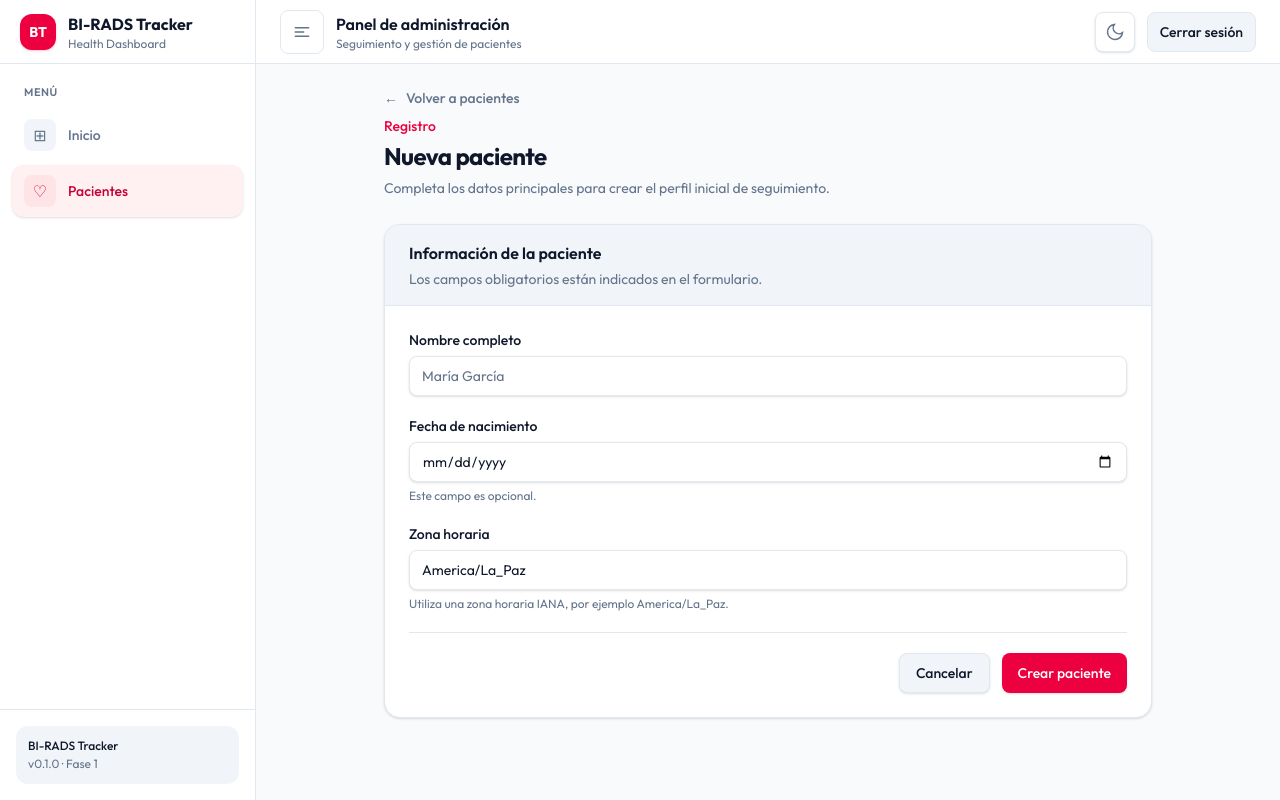
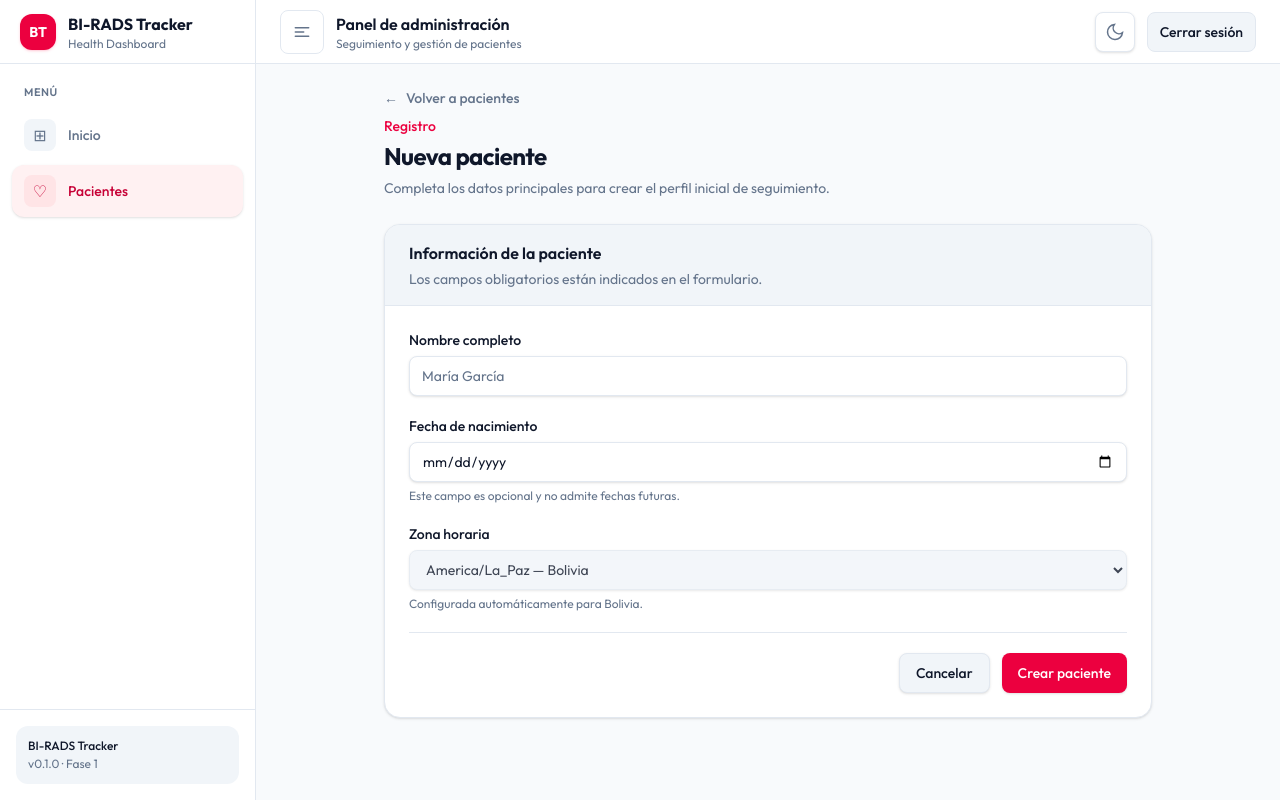
Before and after one commit to jeulate/breast-health-tracker, a Next.js app: page /dashboard/patients/new in a window 1280 px wide. Built offline with nearby package versions, Linux system fonts and the light colour scheme; no server answers.

Commit message:
feat: improve patient form validation

```diff
--- a/src/app/api/patients/[id]/route.ts
+++ b/src/app/api/patients/[id]/route.ts
@@ -10,12 +10,14 @@ export async function GET(_request: Request, { params }: Params) {
   try {
     const { id } = await params;
     const patient = await PatientService.getById(id);
+
     if (!patient) {
-      return toJsonResponse(fail("NOT_FOUND", "Patient not found"), 404);
+      return toJsonResponse(fail("NOT_FOUND", "No se encontró la paciente."), 404);
     }
+
     return toJsonResponse(ok(patient));
   } catch {
-    return toJsonResponse(fail("INTERNAL_ERROR", "Failed to fetch patient"), 500);
+    return toJsonResponse(fail("INTERNAL_ERROR", "No fue posible consultar la paciente."), 500);
   }
 }
 
@@ -24,15 +26,22 @@ export async function PUT(request: Request, { params }: Params) {
     const { id } = await params;
     const body = await request.json();
     const result = updatePatientSchema.safeParse(body);
+
     if (!result.success) {
-      return toJsonResponse(fail("VALIDATION_ERROR", "Invalid input", result.error.issues), 400);
+      return toJsonResponse(
+        fail("VALIDATION_ERROR", "Revisa los campos indicados.", result.error.issues),
+        400,
+      );
     }
+
     const patient = await PatientService.update(id, result.data);
+
     if (!patient) {
-      return toJsonResponse(fail("NOT_FOUND", "Patient not found"), 404);
+      return toJsonResponse(fail("NOT_FOUND", "No se encontró la paciente."), 404);
     }
+
     return toJsonResponse(ok(patient));
   } catch {
-    return toJsonResponse(fail("INTERNAL_ERROR", "Failed to update patient"), 500);
+    return toJsonResponse(fail("INTERNAL_ERROR", "No fue posible actualizar la paciente."), 500);
   }
 }
--- a/src/app/api/patients/route.ts
+++ b/src/app/api/patients/route.ts
@@ -10,7 +10,7 @@ export async function GET(request: Request) {
     const patients = await PatientService.listPaginated(query);
     return toJsonResponse(ok(patients));
   } catch {
-    return toJsonResponse(fail("INTERNAL_ERROR", "Failed to fetch patients"), 500);
+    return toJsonResponse(fail("INTERNAL_ERROR", "No fue posible consultar las pacientes."), 500);
   }
 }
 
@@ -18,12 +18,17 @@ export async function POST(request: Request) {
   try {
     const body = await request.json();
     const result = createPatientSchema.safeParse(body);
+
     if (!result.success) {
-      return toJsonResponse(fail("VALIDATION_ERROR", "Invalid input", result.error.issues), 400);
+      return toJsonResponse(
+        fail("VALIDATION_ERROR", "Revisa los campos indicados.", result.error.issues),
+        400,
+      );
     }
+
     const patient = await PatientService.create(result.data);
     return toJsonResponse(ok(patient), 201);
   } catch {
-    return toJsonResponse(fail("INTERNAL_ERROR", "Failed to create patient"), 500);
+    return toJsonResponse(fail("INTERNAL_ERROR", "No fue posible crear la paciente."), 500);
   }
 }
--- a/src/components/forms/PatientForm.tsx
+++ b/src/components/forms/PatientForm.tsx
@@ -4,8 +4,7 @@ import { useState } from "react";
 import { useRouter } from "next/navigation";
 import { Button } from "@/components/ui/Button";
 import { Input } from "@/components/ui/Input";
-
-type PatientStatus = "ACTIVE" | "INACTIVE";
+import type { ApiResponse, Patient, PatientStatus } from "@/types";
 
 interface PatientFormProps {
   mode: "create" | "edit";
@@ -18,83 +17,111 @@ interface PatientFormProps {
   patientId?: string;
 }
 
-interface ApiErrorResponse {
-  success: false;
-  error?: {
-    message?: string;
-  };
+interface ValidationIssue {
+  path?: Array<string | number>;
+  message?: string;
+}
+
+type PatientField = "fullName" | "birthDate" | "timezone" | "status";
+type FieldErrors = Partial<Record<PatientField, string>>;
+
+function getBoliviaToday(): string {
+  const parts = new Intl.DateTimeFormat("en-US", {
+    year: "numeric",
+    month: "2-digit",
+    day: "2-digit",
+    timeZone: "America/La_Paz",
+  }).formatToParts(new Date());
+
+  const values = Object.fromEntries(parts.map((part) => [part.type, part.value]));
+  return `${values.year}-${values.month}-${values.day}`;
+}
+
+function getFieldErrors(details: unknown): FieldErrors {
+  if (!Array.isArray(details)) return {};
+
+  const fieldErrors: FieldErrors = {};
+
+  for (const detail of details as ValidationIssue[]) {
+    const field = detail.path?.[0];
+
+    if (
+      typeof field === "string" &&
+      ["fullName", "birthDate", "timezone", "status"].includes(field) &&
+      typeof detail.message === "string"
+    ) {
+      fieldErrors[field as PatientField] ??= detail.message;
+    }
+  }
+
+  return fieldErrors;
 }
 
 export function PatientForm({ mode, initialValues = {}, patientId }: PatientFormProps) {
   const router = useRouter();
-
   const [fullName, setFullName] = useState(initialValues.fullName ?? "");
   const [birthDate, setBirthDate] = useState(initialValues.birthDate ?? "");
-  const [timezone, setTimezone] = useState(initialValues.timezone ?? "America/La_Paz");
   const [status, setStatus] = useState<PatientStatus>(initialValues.status ?? "ACTIVE");
+  const [fieldErrors, setFieldErrors] = useState<FieldErrors>({});
   const [error, setError] = useState<string | null>(null);
   const [loading, setLoading] = useState(false);
 
   async function handleSubmit(event: React.FormEvent<HTMLFormElement>): Promise<void> {
     event.preventDefault();
     setError(null);
+    setFieldErrors({});
 
     if (mode === "edit" && !patientId) {
       setError("No se encontró el identificador de la paciente.");
       return;
     }
 
+    const normalizedFullName = fullName.trim();
+
+    if (normalizedFullName.length < 2) {
+      setFieldErrors({ fullName: "El nombre debe tener al menos 2 caracteres." });
+      return;
+    }
+
     setLoading(true);
 
     const url = mode === "create" ? "/api/patients" : `/api/patients/${patientId}`;
-
     const method = mode === "create" ? "POST" : "PUT";
-
-    const body =
-      mode === "create"
-        ? {
-            fullName: fullName.trim(),
-            birthDate: birthDate || undefined,
-            timezone: timezone.trim(),
-          }
-        : {
-            fullName: fullName.trim(),
-            birthDate: birthDate || undefined,
-            timezone: timezone.trim(),
-            status,
-          };
+    const body = {
+      fullName: normalizedFullName,
+      birthDate: birthDate || undefined,
+      timezone: "America/La_Paz",
+      ...(mode === "edit" ? { status } : {}),
+    };
 
     try {
       const response = await fetch(url, {
         method,
-        headers: {
-          "Content-Type": "application/json",
-        },
+        headers: { "Content-Type": "application/json" },
         body: JSON.stringify(body),
       });
 
-      const data = (await response.json()) as { success: true } | ApiErrorResponse;
+      const data = (await response.json()) as ApiResponse<Patient>;
 
-      if (!response.ok || !data.success) {
-        setError(
-          data.success === false
-            ? (data.error?.message ?? "No fue posible guardar los datos.")
-            : "No fue posible guardar los datos.",
-        );
+      if (!response.ok || !data.success || !data.data) {
+        setFieldErrors(getFieldErrors(data.error?.details));
+        setError(data.error?.message ?? "No fue posible guardar los datos.");
         return;
       }
 
-      router.push("/dashboard/patients");
+      const savedPatientId = data.data.id;
+      const savedAction = mode === "create" ? "created" : "updated";
+      router.push(`/dashboard/patients/${savedPatientId}?saved=${savedAction}`);
       router.refresh();
     } catch {
-      setError("No fue posible conectar con el servidor. Intente nuevamente.");
+      setError("No fue posible conectar con el servidor. Intenta nuevamente.");
     } finally {
       setLoading(false);
     }
   }
 
   return (
-    <form onSubmit={handleSubmit} className="flex flex-col gap-5">
+    <form onSubmit={handleSubmit} className="flex flex-col gap-5" noValidate>
       {error && (
         <div
           role="alert"
@@ -109,8 +136,14 @@ export function PatientForm({ mode, initialValues = {}, patientId }: PatientForm
         label="Nombre completo"
         type="text"
         value={fullName}
-        onChange={(event) => setFullName(event.target.value)}
+        onChange={(event) => {
+          setFullName(event.target.value);
+          setFieldErrors((current) => ({ ...current, fullName: undefined }));
+        }}
+        error={fieldErrors.fullName}
         required
+        minLength={2}
+        maxLength={200}
         autoComplete="name"
         placeholder="María García"
         disabled={loading}
@@ -121,29 +154,39 @@ export function PatientForm({ mode, initialValues = {}, patientId }: PatientForm
         label="Fecha de nacimiento"
         type="date"
         value={birthDate}
-        onChange={(event) => setBirthDate(event.target.value)}
+        max={getBoliviaToday()}
+        onChange={(event) => {
+          setBirthDate(event.target.value);
+          setFieldErrors((current) => ({ ...current, birthDate: undefined }));
+        }}
+        error={fieldErrors.birthDate}
         disabled={loading}
-        helpText="Este campo es opcional."
+        helpText="Este campo es opcional y no admite fechas futuras."
       />
 
-      <Input
-        id="timezone"
-        label="Zona horaria"
-        type="text"
-        value={timezone}
-        onChange={(event) => setTimezone(event.target.value)}
-        required
-        disabled={loading}
-        placeholder="America/La_Paz"
-        helpText="Utiliza una zona horaria IANA, por ejemplo America/La_Paz."
-      />
+      <div className="flex flex-col gap-1.5">
+        <label htmlFor="timezone" className="text-foreground text-sm font-medium">
+          Zona horaria
+        </label>
+        <select
+          id="timezone"
+          value="America/La_Paz"
+          disabled
+          aria-describedby="timezone-help"
+          className="border-border bg-surface-secondary text-foreground min-h-10 cursor-not-allowed rounded-lg border px-3 py-2 text-sm opacity-80 shadow-sm"
+        >
+          <option value="America/La_Paz">America/La_Paz — Bolivia</option>
+        </select>
+        <p id="timezone-help" className="text-muted text-xs">
+          Configurada automáticamente para Bolivia.
+        </p>
+      </div>
 
       {mode === "edit" && (
         <div className="flex flex-col gap-1.5">
           <label htmlFor="status" className="text-foreground text-sm font-medium">
             Estado
           </label>
-
           <select
             id="status"
             value={status}
@@ -167,7 +210,6 @@ export function PatientForm({ mode, initialValues = {}, patientId }: PatientForm
         >
           Cancelar
         </Button>
-
         <Button type="submit" disabled={loading} className="w-full sm:w-auto">
           {loading ? "Guardando…" : mode === "create" ? "Crear paciente" : "Guardar cambios"}
         </Button>
--- a/src/lib/validations/patient.ts
+++ b/src/lib/validations/patient.ts
@@ -1,15 +1,52 @@
 import { z } from "zod";
 
+const BOLIVIA_TIMEZONE = "America/La_Paz" as const;
+
+function isValidDateOnly(value: string): boolean {
+  if (!/^\d{4}-\d{2}-\d{2}$/.test(value)) return false;
+
+  const [year, month, day] = value.split("-").map(Number);
+  const date = new Date(Date.UTC(year, month - 1, day));
+
+  return (
+    date.getUTCFullYear() === year && date.getUTCMonth() === month - 1 && date.getUTCDate() === day
+  );
+}
+
+function isNotFutureDate(value: string): boolean {
+  const today = new Date();
+  const currentDate = Date.UTC(today.getUTCFullYear(), today.getUTCMonth(), today.getUTCDate());
+  return Date.parse(`${value}T00:00:00.000Z`) <= currentDate;
+}
+
+const fullNameSchema = z
+  .string()
+  .trim()
+  .min(2, "El nombre debe tener al menos 2 caracteres.")
+  .max(200, "El nombre no puede superar los 200 caracteres.");
+
+const birthDateSchema = z
+  .string()
+  .trim()
+  .optional()
+  .transform((value) => value || undefined)
+  .refine((value) => value === undefined || isValidDateOnly(value), {
+    message: "Ingresa una fecha de nacimiento válida.",
+  })
+  .refine((value) => value === undefined || isNotFutureDate(value), {
+    message: "La fecha de nacimiento no puede estar en el futuro.",
+  });
+
 export const createPatientSchema = z.object({
-  fullName: z.string().min(2, "Full name must be at least 2 characters").max(200),
-  birthDate: z.string().optional(),
-  timezone: z.string().default("America/La_Paz"),
+  fullName: fullNameSchema,
+  birthDate: birthDateSchema,
+  timezone: z.literal(BOLIVIA_TIMEZONE).default(BOLIVIA_TIMEZONE),
 });
 
 export const updatePatientSchema = z.object({
-  fullName: z.string().min(2).max(200).optional(),
-  birthDate: z.string().optional(),
-  timezone: z.string().optional(),
+  fullName: fullNameSchema.optional(),
+  birthDate: birthDateSchema,
+  timezone: z.literal(BOLIVIA_TIMEZONE).optional(),
   status: z.enum(["ACTIVE", "INACTIVE"]).optional(),
 });
 
```
Also changed, not shown: 1 other file (tests, documents, lock files or other folders).
